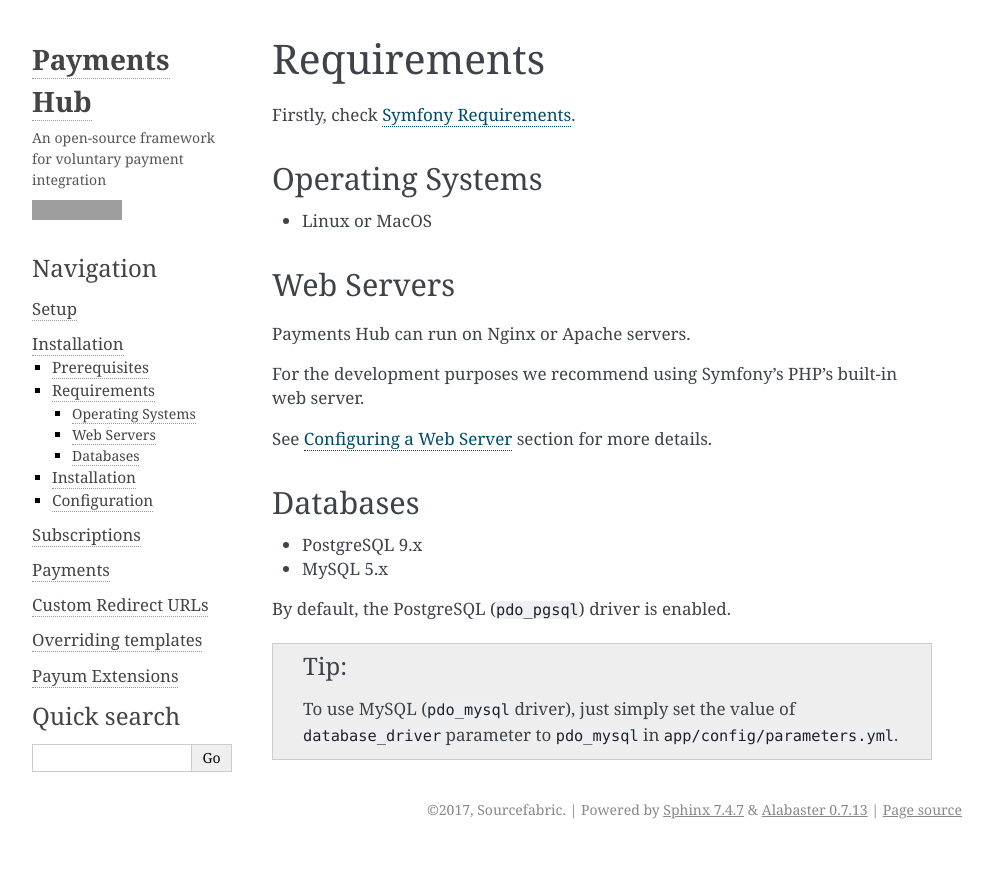
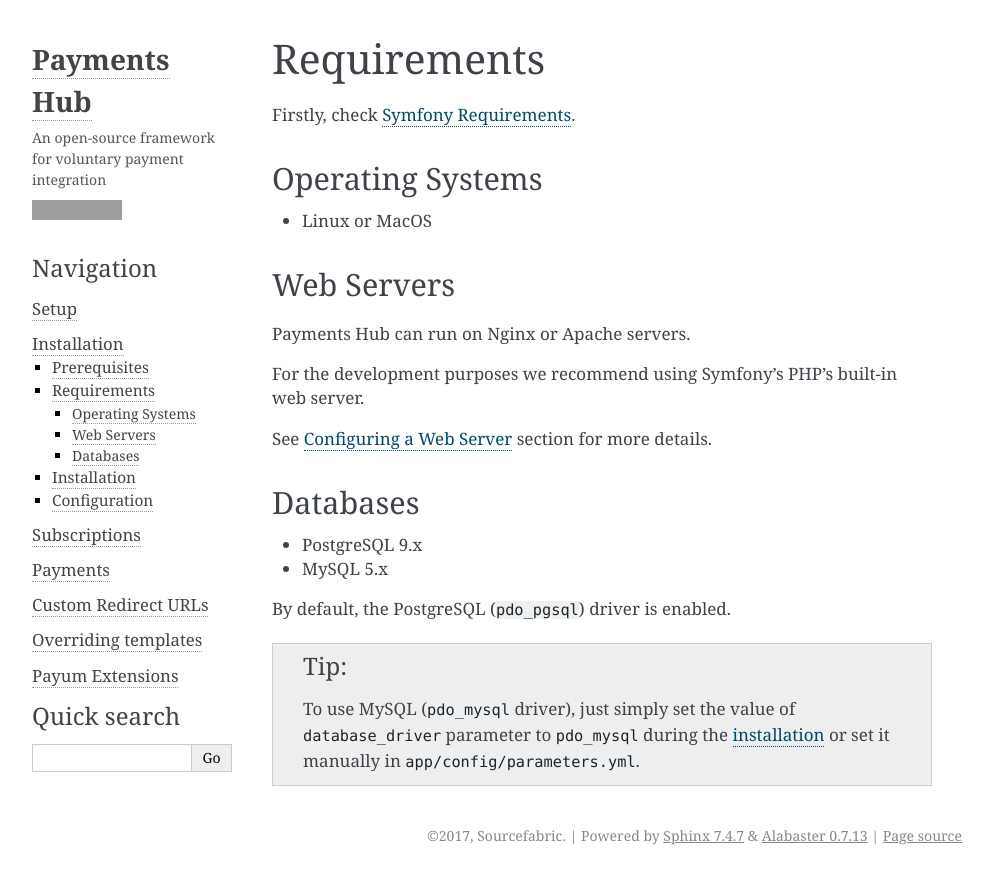
Before and after one commit to PayHelper/payments-hub, a Sphinx documentation site: the page built from docs/installation/requirements.rst, in a window 1280 px wide. Shown: the top 884 px of the page, without its empty margins (148-1141 px from the left). Built offline with Sphinx 7.4.7, drawn with Linux system fonts in a browser that asks for light colours; pages that are not in the unit, such as notebooks, are missing from menus; grey boxes are pictures that could not be loaded.

Commit message:
improved requirements documentation

```diff
--- a/docs/installation/requirements.rst
+++ b/docs/installation/requirements.rst
@@ -27,7 +27,8 @@
 
 .. tip::
 
-    To use MySQL (``pdo_mysql`` driver), just simply set the value of ``database_driver`` parameter to ``pdo_mysql`` in ``app/config/parameters.yml``.
+    To use MySQL (``pdo_mysql`` driver), just simply set the value of ``database_driver`` parameter to ``pdo_mysql``
+    during the :doc:`installation </installation/index>` or set it manually in ``app/config/parameters.yml``.
 
 .. _`Symfony Requirements`: https://symfony.com/doc/current/reference/requirements.html
 .. _`Configuring a Web Server`: http://symfony.com/doc/current/setup/web_server_configuration.html
```
